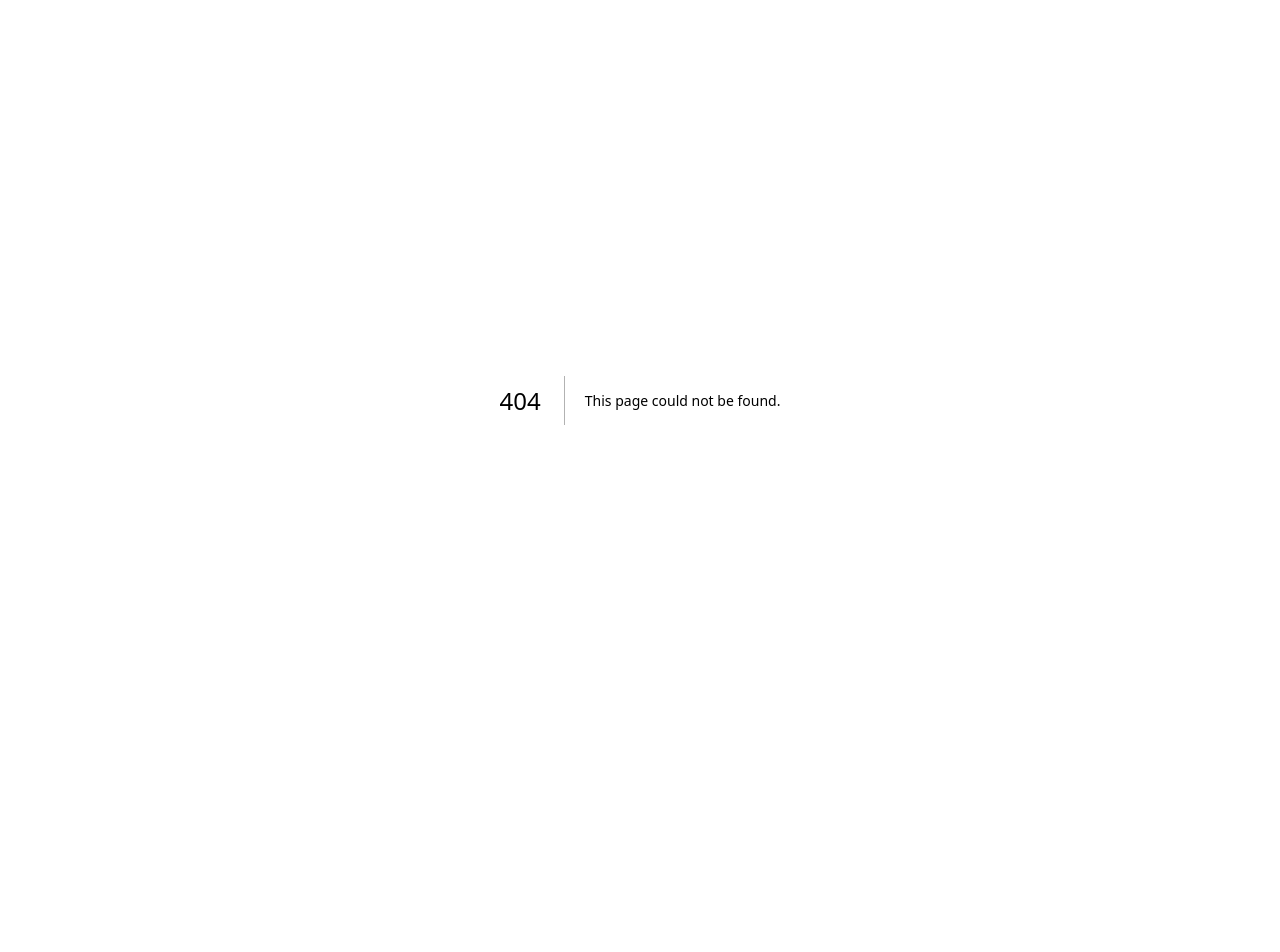
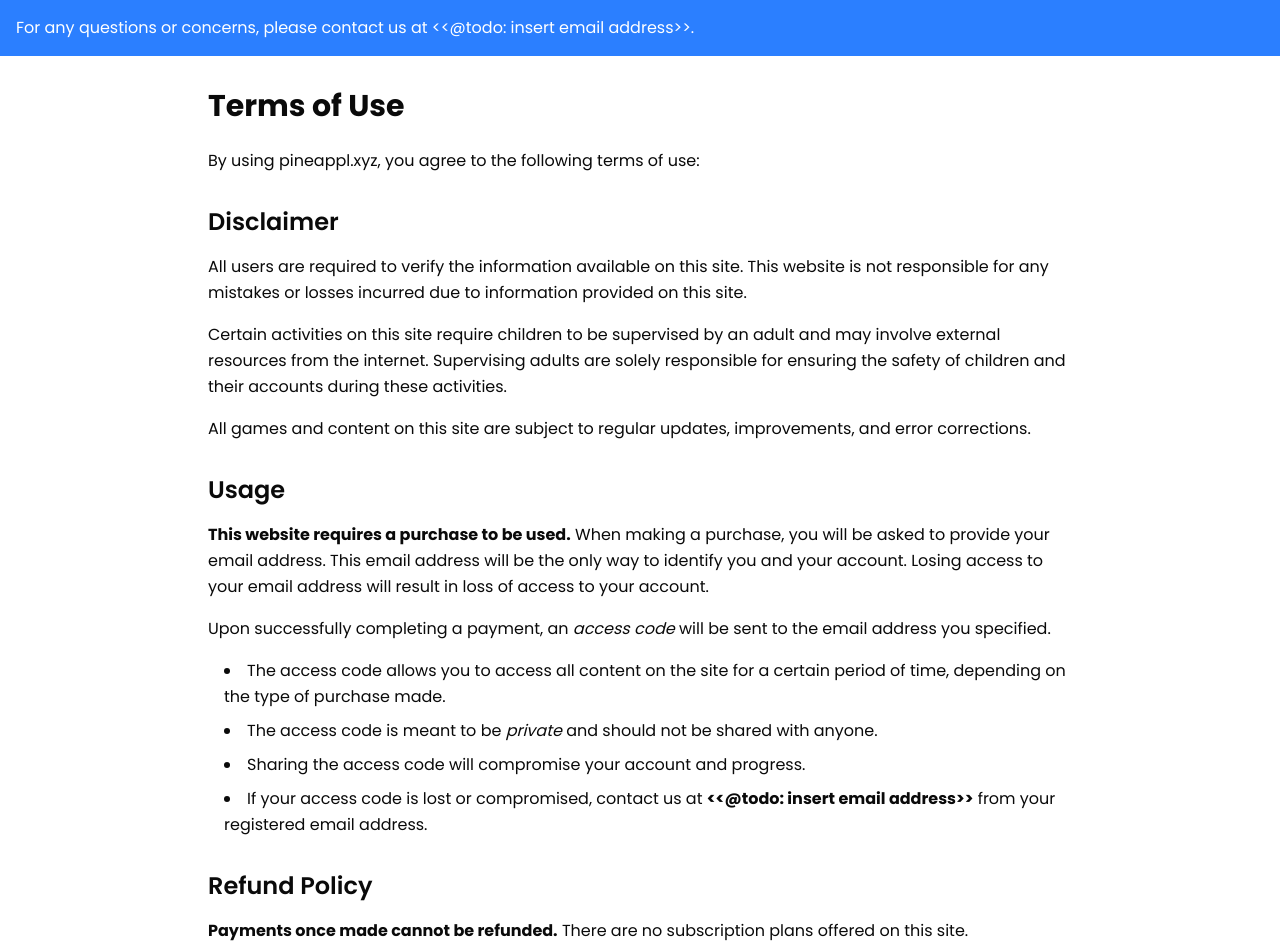
Before and after one commit to AlwaysHungrie/pineappl, a Next.js app: page /terms-of-use in a window 1280 px wide. Before the commit this address had no page. Shown: the top 952 px of the page. Before the commit the page ends 800 px from the top, so only its background shows below. Built offline with nearby package versions, Linux system fonts and the light colour scheme.

Commit message:
terms of use

```diff
--- a/package.json
+++ b/package.json
@@ -16,12 +16,14 @@
     "next": "15.4.7",
     "react": "19.1.0",
     "react-dom": "19.1.0",
+    "react-markdown": "^10.1.0",
     "tailwind-merge": "^3.3.1",
     "usehooks-ts": "^3.1.1"
   },
   "devDependencies": {
     "@eslint/eslintrc": "^3",
     "@tailwindcss/postcss": "^4",
+    "@tailwindcss/typography": "^0.5.16",
     "@types/node": "^20",
     "@types/react": "^19",
     "@types/react-dom": "^19",
--- a/src/app/page.tsx
+++ b/src/app/page.tsx
@@ -53,8 +53,8 @@ export default function Home() {
 
         <div className="flex gap-2 mt-4 text-gray-500 items-baseline">
           {[
-            { label: "Contribute", href: "https://github.com" },
-            { label: "Privacy Policy", href: "/privacy-policy" },
+            { label: "Contribute", href: "https://github.com/AlwaysHungrie/pineappl" },
+            { label: "Terms of use", href: "/terms-of-use" },
           ].map((item, index) => (
             <Fragment key={item.label}>
               {index > 0 && <span>|</span>}
--- a/src/app/privacy-policy/page.tsx
+++ /dev/null
@@ -1,3 +0,0 @@
-export default function PrivacyPolicy() {
-  return <div>Privacy Policy</div>;
-}
--- /dev/null
+++ b/src/app/terms-of-use/page.tsx
@@ -0,0 +1,91 @@
+import ReactMarkdown from "react-markdown";
+
+const email = "<<@todo: insert email address>>";
+
+const usagePolicyShort = `# Terms of Use
+
+By using pineappl.xyz, you agree to the following terms of use:
+
+## Disclaimer
+
+All users are required to verify the information available on this site. This website is not responsible for any mistakes or losses incurred due to information provided on this site.
+
+Certain activities on this site require children to be supervised by an adult and may involve external resources from the internet. Supervising adults are solely responsible for ensuring the safety of children and their accounts during these activities.
+
+All games and content on this site are subject to regular updates, improvements, and error corrections.
+
+## Usage
+
+**This website requires a purchase to be used.**
+When making a purchase, you will be asked to provide your email address.
+This email address will be the only way to identify you and your account. Losing access to your email address will result in loss of access to your account.
+
+Upon successfully completing a payment, an *access code* will be sent to the email address you specified.
+
+- The access code allows you to access all content on the site for a certain period of time, depending on the type of purchase made.
+- The access code is meant to be *private* and should not be shared with anyone.
+- Sharing the access code will compromise your account and progress.
+- If your access code is lost or compromised, contact us at **${email}** from your registered email address.
+
+## Refund Policy
+
+**Payments once made cannot be refunded.** There are no subscription plans offered on this site.
+
+## Data Collection
+
+- Anonymous usage statistics such as page views, time spent, etc., are collected to improve the overall experience.
+- Personally identifiable information of any child is not collected.
+- Email addresses used to make a payment are stored to identify users and provide access to the service.
+
+## Promotions
+
+By making a payment, users agree to receive emails from us.
+These emails may include promotional content, payment reminders, and feature updates.
+
+Users can opt out at any time.
+Click the unsubscribe link in any email to stop receiving them.
+
+## Contact
+
+If you have questions about these terms of use, contact us at ${email}.`;
+
+export default function UsagePolicy() {
+  return (
+    <div className="flex flex-col items-center justify-center min-h-screen">
+      <div className="flex bg-blue-500 text-white p-4 w-full">
+        For any questions or concerns, please contact us at {email}.
+      </div>
+      <div className="max-w-4xl mx-auto px-4 py-8">
+        <div className="space-y-6 text-foreground">
+          <ReactMarkdown
+            components={{
+              h1: ({ children }) => (
+                <h1 className="text-3xl font-bold text-foreground mb-6">
+                  {children}
+                </h1>
+              ),
+              h2: ({ children }) => (
+                <h2 className="text-2xl font-semibold text-foreground mt-8 mb-4">
+                  {children}
+                </h2>
+              ),
+              ul: ({ children }) => (
+                <ul className="list-disc list-inside space-y-2 ml-4">
+                  {children}
+                </ul>
+              ),
+              li: ({ children }) => (
+                <li className="text-base leading-relaxed">{children}</li>
+              ),
+              p: ({ children }) => (
+                <p className="text-base leading-relaxed mb-4">{children}</p>
+              ),
+            }}
+          >
+            {usagePolicyShort}
+          </ReactMarkdown>
+        </div>
+      </div>
+    </div>
+  );
+}
```
Also changed, not shown: 1 other file (tests, documents, lock files or other folders).
